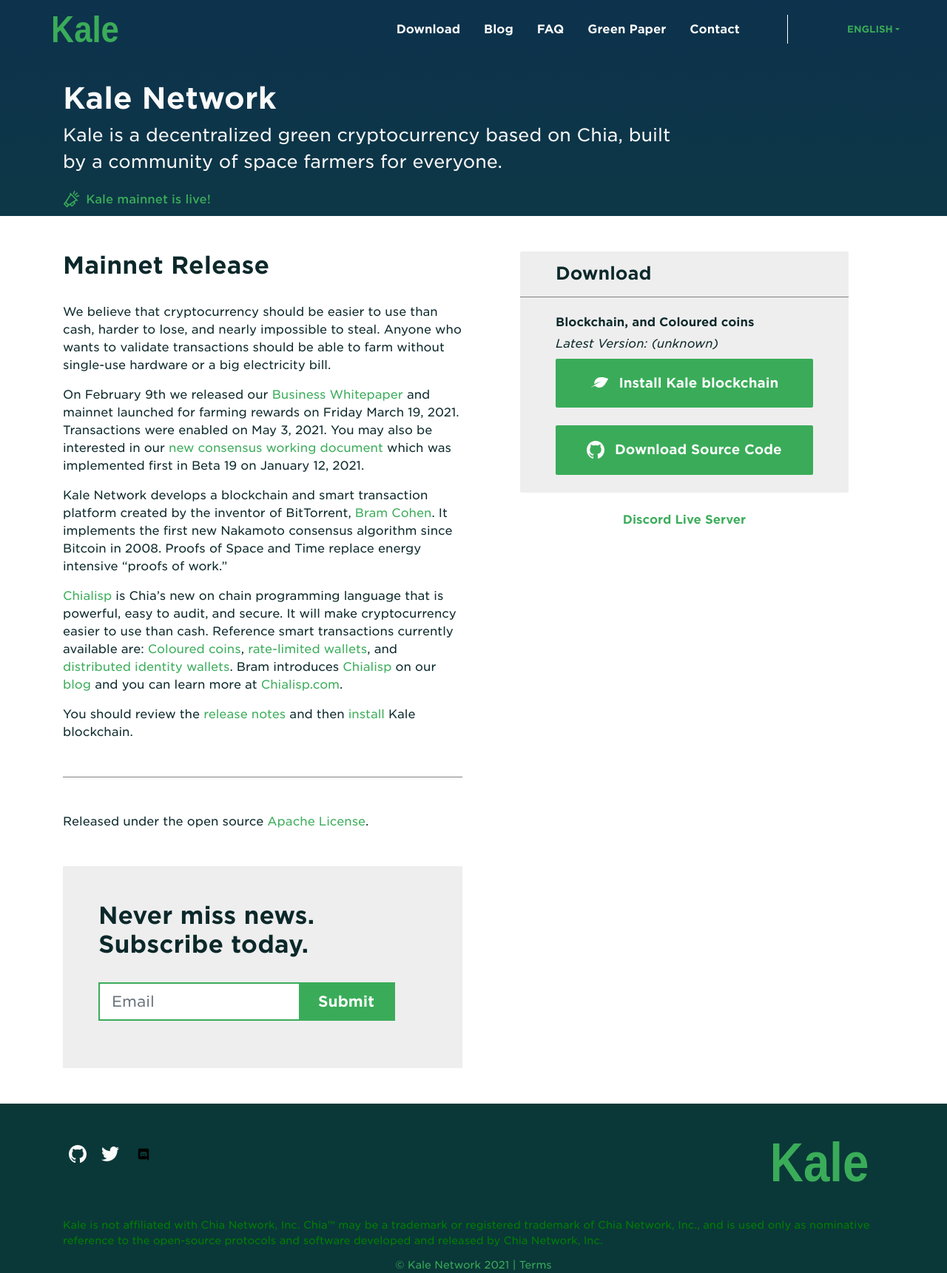
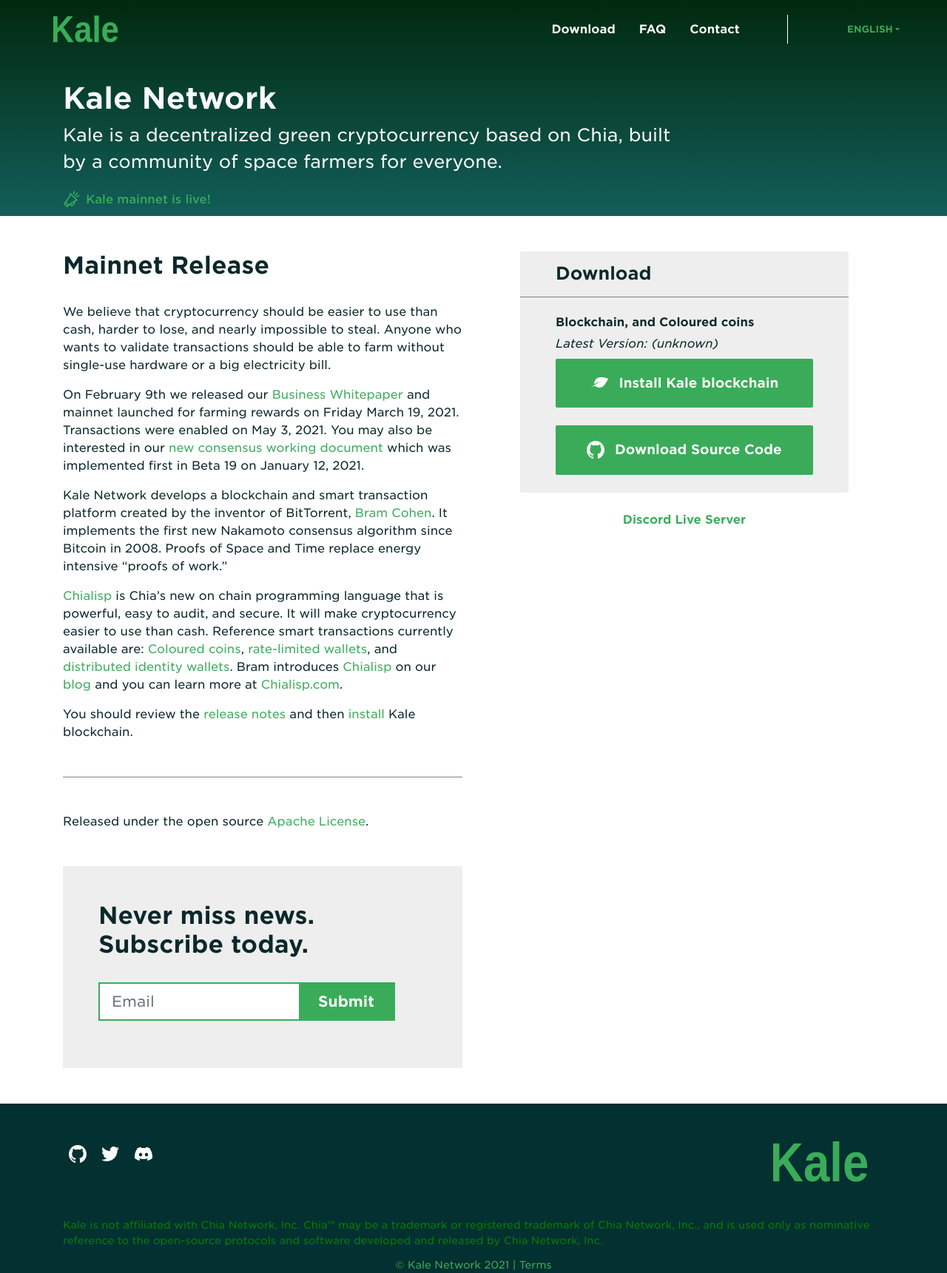
Before and after one commit to Kale-Network/kale-network.github.io, a Jekyll site: the page built from index.md, in a window 1280 px wide. Shown: the whole page at 74% size. Built offline with Jekyll 4.4.1, drawn with Linux system fonts in a browser that asks for light colours; comment, search, counter and statistics services are not loaded.

Commit message:
adjust header and footer color; revise discord icon;

```diff
--- a/_includes/navigation.html
+++ b/_includes/navigation.html
@@ -7,7 +7,7 @@
 
 
 <nav class="navbar navbar-expand-lg navbar-dark">
-    <a class="navbar-brand ml-xl-5 p-2" href="{{ site_prefix }}/"><img src="/img/kale_logo.svg" alt="Chia Logo"></a>
+    <a class="navbar-brand ml-xl-5 p-2" href="{{ site_prefix }}/"><img src="/img/kale_logo.svg" alt="Kale Logo"></a>
     <button class="navbar-toggler ml-auto" type="button" data-toggle="collapse" data-target="#navbarSupportedContent"
         aria-controls="navbarSupportedContent" aria-expanded="false" aria-label="Toggle navigation">
         <span class="navbar-toggler-icon"></span>
@@ -19,10 +19,10 @@
                 <a class="nav-link py-2 py-lg-4 px-2 px-xl-3" href="{{ site_prefix }}/download">{{ strings.navigation.download }}</a>
                 <div class="highlight d-none d-lg-inline-block"></div>
             </li>
-            <li class="nav-item{% if include.active == "blog" %} active{% endif %}">
+            <!-- <li class="nav-item{% if include.active == "blog" %} active{% endif %}">
                 <a class="nav-link py-2 py-lg-4 px-2 px-xl-3" href="{{ site_prefix }}/blog">{{ strings.navigation.blog }}</a>
                 <div class="highlight d-none d-lg-inline-block"></div>
-            </li>
+            </li> -->
             <!-- <li class="nav-item{% if include.active == "news" %} active{% endif %}">
                 <a class="nav-link py-2 py-lg-4 px-2 px-xl-3" href="{{ site_prefix }}/news">{{ strings.navigation.news }}</a>
                 <div class="highlight d-none d-lg-inline-block"></div>
@@ -31,10 +31,10 @@
                 <a class="nav-link py-2 py-lg-4 px-2 px-xl-3" href="{{ site_prefix }}/faq">{{ strings.navigation.faq }}</a>
                 <div class="highlight d-none d-lg-inline-block"></div>
             </li>
-            <li class="nav-item{% if include.active == "greenpaper" %} active{% endif %}">
+            <!-- <li class="nav-item{% if include.active == "greenpaper" %} active{% endif %}">
                 <a class="nav-link py-2 py-lg-4 px-2 px-xl-3" href="{{ site_prefix }}/greenpaper">{{ strings.navigation.greenpaper }}</a>
                 <div class="highlight d-none d-lg-inline-block"></div>
-            </li>
+            </li> -->
             <!-- <li class="nav-item{% if include.active == "about" %} active{% endif %}">
                 <a class="nav-link py-2 py-lg-4 px-2 px-xl-3" href="{{ site_prefix }}/about">{{ strings.navigation.about }}</a>
                 <div class="highlight d-none d-lg-inline-block"></div>
--- a/_sass/footer.scss
+++ b/_sass/footer.scss
@@ -1,6 +1,6 @@
 .footer {
     width: 100%;
-    background-color: #0A3838;
+    background-color: #033030;
     font-size: 14px;
 
     a {
--- a/_sass/homemain.scss
+++ b/_sass/homemain.scss
@@ -2,7 +2,7 @@
     .header-section {
         min-height: 290px;
         width: 100%;
-        background: linear-gradient(180deg, #0D324D 0%, #0D3746 100%);
+        background: linear-gradient(180deg, #01290e 0%, #125e5a 100%);
 
         img {
             margin-bottom: 3px;
```
Also changed, not shown: img/social/discord_light.svg.
